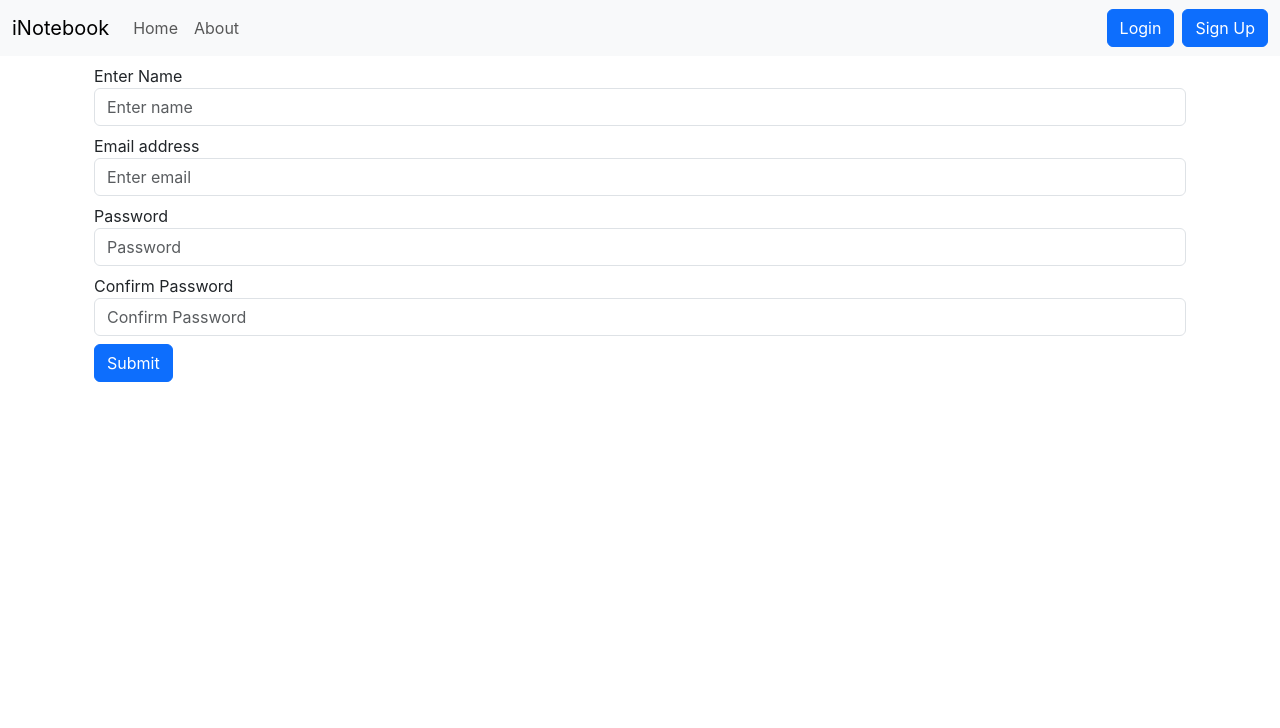
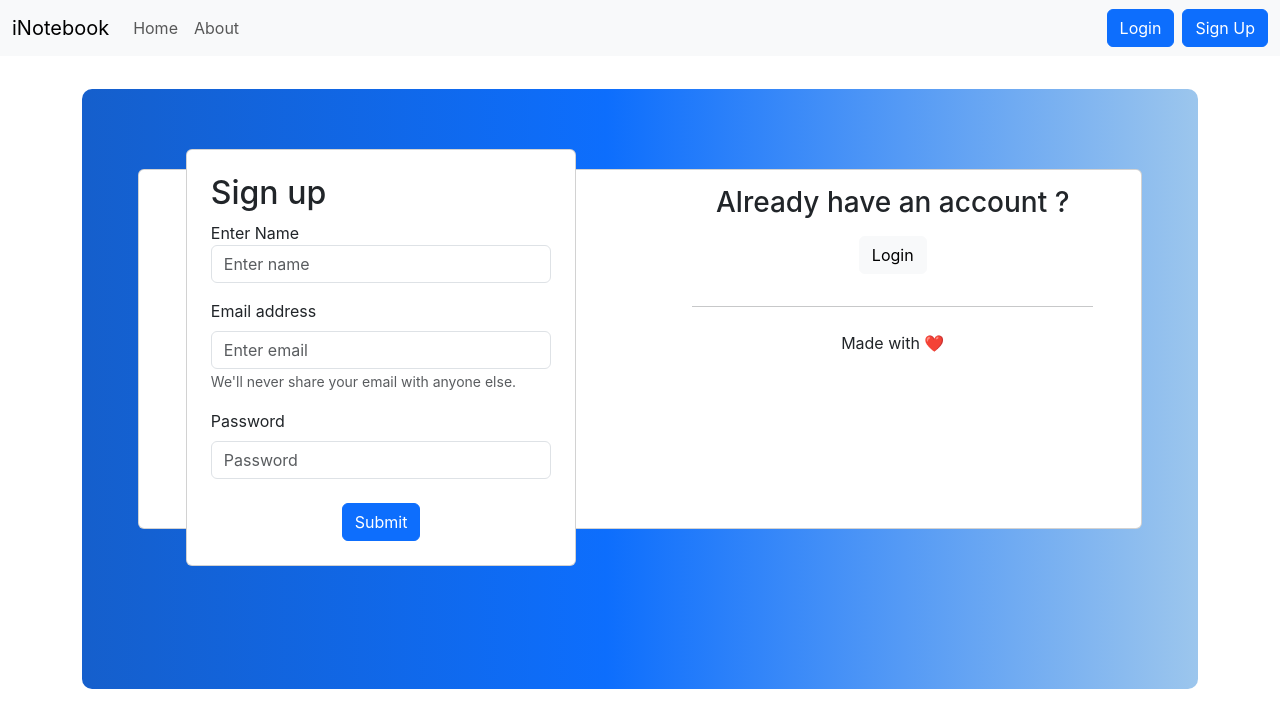
Before and after one commit to abhishek-ag7003/ApnaNotes-React-App, a React (Create React App) app in the folder client/: page /signup in a window 1280 px wide. Shown: the top 728 px of the page. Built offline with nearby package versions, Linux system fonts and the light colour scheme.

Commit message:
code refactor

```diff
--- a/client/src/components/Authentication.js
+++ b/client/src/components/Authentication.js
@@ -1,12 +1,23 @@
 import React from "react";
+import { Link } from "react-router-dom";
 
 const Authentication = () => {
   return (
-    <div className="d-flex justify-content-center align-items-center ">
-      <div className="my-6 d-flex flex-column justify-content-center">
-        <h3 className="">Authentication required</h3>
+    <div className="d-flex  flex-column align-items-center justify-content-center" style={{width:"100%", height:"90vh"}} >
+    <div className="  d-flex flex-column align-items-center justify-content-center" style={{width:"80%", height:"70vh"}}>
+      <div className="d-flex flex-column align-items-center" >
+    <h3 className="">Authentication required</h3>
         <p>Please login in to access the page</p>
+        <div>
+          <Link className="btn btn-secondary my-2 mx-2 px-3" to="/login">Login</Link>
+          <Link className="btn btn-secondary my-2 mx-2 px-3" to="/signup">Sign up</Link>
+        </div>
+        <div className="p-3 d-flex flex-column align-items-center">
+              <div>Made with ❤️</div>
+            </div>
+
       </div>
+    </div>
     </div>
   );
 };
--- a/client/src/components/Login.css
+++ b/client/src/components/Login.css
@@ -1,11 +1,15 @@
 
-.card-wrapper{
+.cardWrapper{
     background:linear-gradient(90deg, rgba(21,95,204,1) 0%, rgba(13,110,253,1) 47%, rgba(156,198,237,1) 100%);
     width:100%;
-    height:60vh;
-    margin-top: 8%;
+    height:70vh;
+    margin-top: 3%;
     border-radius:10px;
     padding: 5%;
 
 
 };
+
+.rightBox{
+    width: 10%;
+}
--- a/client/src/components/Login.js
+++ b/client/src/components/Login.js
@@ -1,45 +1,65 @@
-import React, {useState} from "react";
-import {useNavigate} from "react-router-dom";
+import React, { useState } from "react";
+import {  useNavigate, Link } from "react-router-dom";
+
 import "./Login.css";
 
 const Login = (props) => {
-  let navigate = useNavigate()
-  const [credentials, setCredentials] = useState({email:"", password:""})
-  const onChange = (e)=>{
-    setCredentials({...credentials,[e.target.name]:e.target.value})
-  }
+  let navigate = useNavigate();
+  const [credentials, setCredentials] = useState({ email: "", password: "" });
+  const onChange = (e) => {
+    setCredentials({ ...credentials, [e.target.name]: e.target.value });
+  };
   const handleSubmit = async (e) => {
     e.preventDefault();
 
-    const response = await fetch("http://localhost:5000/api/auth/login",{
-      method:"POST",
-      headers:{
-        "Content-Type":"application/json"
+    const response = await fetch("http://localhost:5000/api/auth/login", {
+      method: "POST",
+      headers: {
+        "Content-Type": "application/json",
       },
-      body:JSON.stringify({email:credentials.email, password:credentials.password})
-    })
+      body: JSON.stringify({
+        email: credentials.email,
+        password: credentials.password,
+      }),
+    });
     const json = await response.json();
-    if(json.success){
+    if (json.success) {
       //redirect
-      localStorage.setItem('token',json.auth_token)
-      navigate("/")
-      props.showAlert("Successfully Logged in","success")
-
+      sessionStorage.setItem("token", json.auth_token);
+      navigate("/");
+      props.showAlert("Successfully Logged in", "success");
+    } else {
+      props.showAlert("Invalid Credentials", "danger");
     }
-    else{
-      props.showAlert("Invalid Credentials","danger")
-    }
-    console.log(json)
+    console.log(json);
   };
 
   return (
     <div>
-      <div className="card-wrapper">
-      <div className="card">
-        <div className="container card d-flex" style={{"padding":"50px"}}>
-        <form onSubmit={handleSubmit}>
-          <div className="form-group">
-            <label htmlFor="email">Email address</label>
+      <div className="cardWrapper  position-relative">
+        <div className="card mt-4  whiteBox d-flex flex-row justify-content-end" style={{width:"100%", height:"34vh", zIndex:"1"}} >
+          <div className="  rightBox mx-5" style={{width:"40%"}} >
+            <div className="p-3 d-flex flex-column align-items-center">
+              <h3 className="text-dark">First time here ?</h3>
+              <Link to="/signup" className="nav-link text-primary my-2">
+              <div className="btn btn-light">Sign up</div>
+
+              </Link>
+            </div>
+            <hr className="my-2"/>
+            <div className="p-3 d-flex flex-column align-items-center">
+              <div>Made with ❤️</div>
+            </div>
+          </div>
+          </div>
+          <div className=" card d-flex position-absolute ms-5" style={{ width: "35%", zIndex:"2", top:"10%" }} id="form-container">
+            <form onSubmit={handleSubmit} className="">
+              <div className="m-4">
+                <h2>Login</h2>
+                <div className="form-group my-2">
+                  <label htmlFor="email" className="my-2">
+                    Email address
+                  </label>
                   <input
                     type="email"
                     name="email"
@@ -54,8 +74,10 @@ const Login = (props) => {
                     We'll never share your email with anyone else.
                   </small>
                 </div>
-          <div className="form-group">
-            <label htmlFor="exampleInputPassword1">Password</label>
+                <div className="form-group my-2">
+                  <label htmlFor="exampleInputPassword1" className="my-2">
+                    Password
+                  </label>
                   <input
                     type="password"
                     name="password"
@@ -66,16 +88,13 @@ const Login = (props) => {
                     placeholder="Password"
                   />
                 </div>
-
-          <button
-            type="submit"
-            className="btn btn-primary"
-
-          >
+                <div className="d-flex justify-content-center my-4">
+                  <button type="submit" className="btn btn-primary ">
                     Submit
                   </button>
+                </div>
+              </div>
             </form>
-        </div>
           </div>
         </div>
     </div>
--- a/client/src/components/Navbar.js
+++ b/client/src/components/Navbar.js
@@ -1,31 +1,55 @@
-import React,{useEffect} from 'react'
-import { Link, useLocation, useNavigate } from 'react-router-dom'
+import React, { useEffect } from "react";
+import { Link, useLocation, useNavigate } from "react-router-dom";
 
 function Navbar() {
-  const navigate = useNavigate()
+  const navigate = useNavigate();
   const location = useLocation();
-  useEffect(()=>{
-    console.log(location.pathname)
-  },[location])
-  const handleLogout =()=>{
-    localStorage.removeItem('token');
-    navigate('/login')
-
-  }
+  useEffect(() => {
+    console.log(location.pathname);
+  }, [location]);
+  const handleLogout = () => {
+    sessionStorage.removeItem("token");
+    navigate("/authentication");
+  };
   return (
     <nav className="navbar navbar-expand-lg bg-body-tertiary">
       <div className="container-fluid">
-    <Link className="navbar-brand" to="/">iNotebook</Link>
-    <button className="navbar-toggler" type="button" data-bs-toggle="collapse" data-bs-target="#navbarSupportedContent" aria-controls="navbarSupportedContent" aria-expanded="false" aria-label="Toggle navigation">
+        <Link className="navbar-brand" to="/">
+          iNotebook
+        </Link>
+        <button
+          className="navbar-toggler"
+          type="button"
+          data-bs-toggle="collapse"
+          data-bs-target="#navbarSupportedContent"
+          aria-controls="navbarSupportedContent"
+          aria-expanded="false"
+          aria-label="Toggle navigation"
+        >
           <span className="navbar-toggler-icon"></span>
         </button>
         <div className="collapse navbar-collapse" id="navbarSupportedContent">
           <ul className="navbar-nav me-auto mb-2 mb-lg-0">
             <li className="nav-item">
-          <Link className={`nav-link ${location.pathname === "/" ? "active":""}`} aria-current="page" to="/">Home</Link>
+              <Link
+                className={`nav-link ${
+                  location.pathname === "/" ? "active" : ""
+                }`}
+                aria-current="page"
+                to="/"
+              >
+                Home
+              </Link>
             </li>
             <li className="nav-item">
-          <Link className={`nav-link ${location.pathname === "/about" ? "active":""}`} to="/about">About</Link>
+              <Link
+                className={`nav-link ${
+                  location.pathname === "/about" ? "active" : ""
+                }`}
+                to="/about"
+              >
+                About
+              </Link>
             </li>
             {/* <li className="nav-item dropdown">
           <Link className="nav-link dropdown-toggle" to="/" role="button" data-bs-toggle="dropdown" aria-expanded="false">
@@ -46,14 +70,32 @@ function Navbar() {
         <input className="form-control me-2" type="search" placeholder="Search" aria-label="Search"/>
         <button className="btn btn-outline-success" type="submit">Search</button>
       </form> */}
-      {!localStorage.getItem('token')?<form className="d-flex" >
-      <Link to="/login" className="btn btn-primary mx-2 "  aria-disabled="true">Login</Link>
-      <Link to="/signup" className="btn btn-primary "  aria-disabled="true">Sign Up</Link>
-      </form>:<button className='btn btn-primary' onClick={handleLogout}>Logout</button>}
+          {!sessionStorage.getItem("token") ? (
+            <form className="d-flex">
+              <Link
+                to="/login"
+                className="btn btn-primary mx-2 "
+                aria-disabled="true"
+              >
+                Login
+              </Link>
+              <Link
+                to="/signup"
+                className="btn btn-primary "
+                aria-disabled="true"
+              >
+                Sign Up
+              </Link>
+            </form>
+          ) : (
+            <button className="btn btn-primary" onClick={handleLogout}>
+              Logout
+            </button>
+          )}
         </div>
       </div>
     </nav>
-  )
+  );
 }
 
-export default Navbar
+export default Navbar;
--- a/client/src/components/Notes.js
+++ b/client/src/components/Notes.js
@@ -1,71 +1,127 @@
-import React from 'react'
-import { useContext, useEffect, useRef, useState } from 'react';
-import { useNavigate } from 'react-router-dom';
-import noteContext from  "../context/Notes/NoteContext"
-import AddNotes from './AddNotes';
-import NoteItem from './NoteItem';
+import React from "react";
+import { useContext, useEffect, useRef, useState } from "react";
+import { useNavigate } from "react-router-dom";
+import noteContext from "../context/Notes/NoteContext";
+import AddNotes from "./AddNotes";
+import NoteItem from "./NoteItem";
 
 function Notes(props) {
   const navigate = useNavigate();
-  const {showAlert} = props;
-  const [noteState, setNoteState] = useState({title:"", description:"", tag:""})
-    const context = useContext(noteContext)
-    const {notes, fetchNotes, editNote} = context;
+  const { showAlert } = props;
+  const [noteState, setNoteState] = useState({
+    title: "",
+    description: "",
+    tag: "",
+  });
+  const context = useContext(noteContext);
+  const { notes, fetchNotes, editNote } = context;
   const ref = useRef(null);
-    const refClose = useRef(null)
+  const refClose = useRef(null);
   useEffect(() => {
     console.log("stared mounted");
-      if(localStorage.getItem('token')){
+    if (sessionStorage.getItem("token")) {
       fetchNotes();
-      }
-      else{
-        navigate("/authentication")
+    } else {
+      navigate("/authentication");
     }
     console.log("Done mounted");
     // eslint-disable-next-line
-    },[]);
-    const updateNote = async (currentNote)=>{
+  }, []);
+  const updateNote = async (currentNote) => {
     ref.current.click();
-      console.log("click")
-      setNoteState(currentNote)
-      console.log(noteState)
+    console.log("click");
+    setNoteState(currentNote);
+    console.log(noteState);
     // props.showAlert("Notes updated successfully","danger")
+  };
+
+  const handleSubmit = async (e) => {
+    console.log(noteState);
+    await editNote(
+      noteState._id,
+      noteState.title,
+      noteState.description,
+      noteState.tag
+    );
+    refClose.current.click();
+    fetchNotes();
+  };
+  const handleOnChange = (e) => {
+    setNoteState({ ...noteState, [e.target.name]: e.target.value });
+  };
+  const bgStyle = {
+    width: "100%",
+    height: "30vh",
+    background:
+      "linear-gradient(90deg, rgba(21,95,204,1) 0%, rgba(13,110,253,1) 47%, rgba(156,198,237,1) 100%)",
+    borderRadius:"10px"
+
+  };
+  const addNoteStyle = {
+    width:"90%",
+    height:"62vh",
+    borderRadius:"10px",
+    position:"absolute",
+    zIndex:"2",
+    top:"12%",
+    left:"5%",
+    background:"white"
 
 
   }
 
-    const handleSubmit = async (e)=>{
-      console.log(noteState)
-      await editNote(noteState._id,noteState.title,noteState.description,noteState.tag)
-      refClose.current.click();
-      fetchNotes();
+  return (
+    <div className="position-relative ">
+      <div className="container shadow-lg p-3 mb-5 bg-body-tertiary rounded" style={addNoteStyle}>
+      <AddNotes showAlert={showAlert} />
+      </div>
+      <div className="d-flex flex-row justify-content-center" style={bgStyle}>
+        {/* <div className="d-flex flex-column align-items-center">
+        <h1 className="text-light mt-3">Add Notes</h1> */}
+        <div className=" d-flex flex-row justify-content-center mt-4" >
+        <h4 className=" text-light font-monospace">Organize Your Notes with iNotebook!</h4>
+        {/* </div> */}
+        </div>
 
-    }
-    const handleOnChange =(e)=>{
-      setNoteState({...noteState, [e.target.name]:e.target.value})
-    }
-
-  return (
-    <>
-    <AddNotes showAlert={showAlert} />
-
-<button type="button" className="btn btn-primary d-none" ref={ref} data-bs-toggle="modal" data-bs-target="#exampleModal">
+      </div>
+      <button
+        type="button"
+        className="btn btn-primary d-none"
+        ref={ref}
+        data-bs-toggle="modal"
+        data-bs-target="#exampleModal"
+      >
         Launch demo modal
       </button>
-
-<div className="modal fade" id="exampleModal" tabIndex="-1" role="dialog" aria-labelledby="exampleModalLabel" aria-hidden="true">
+      <div
+        className="modal fade"
+        id="exampleModal"
+        tabIndex="-1"
+        role="dialog"
+        aria-labelledby="exampleModalLabel"
+        aria-hidden="true"
+      >
         <div className="modal-dialog" role="document">
           <div className="modal-content">
             <div className="modal-header">
-        <h5 className="modal-title" id="exampleModalLabel">Add note</h5>
-        <button type="button" className="close" data-bs-dismiss="modal" aria-label="Close">
+              <h5 className="modal-title" id="exampleModalLabel">
+                Add note
+              </h5>
+              <button
+                type="button"
+                className="close"
+                data-bs-dismiss="modal"
+                aria-label="Close"
+              >
                 <span aria-hidden="true">&times;</span>
               </button>
             </div>
             <div className="modal-body">
               <form>
                 <div className="form-group my-3">
-            <label htmlFor="title" className="my-2">Title</label>
+                  <label htmlFor="title" className="my-2">
+                    Title
+                  </label>
                   <input
                     type="text"
                     className="form-control"
@@ -75,11 +131,12 @@ function Notes(props) {
                     placeholder="Enter Title"
                     value={noteState.title}
                     onChange={handleOnChange}
-
                   />
                 </div>
                 <div className="form-group my-3">
-            <label htmlFor="description" className="my-2">Notes</label>
+                  <label htmlFor="description" className="my-2">
+                    Notes
+                  </label>
                   <input
                     type="text"
                     className="form-control"
@@ -88,13 +145,13 @@ function Notes(props) {
                     placeholder="Type Something....."
                     onChange={handleOnChange}
                     value={noteState.description}
-
-
                   />
                 </div>
 
                 <div className="form-group my-3">
-            <label htmlFor="tag" className="my-2">Tag</label>
+                  <label htmlFor="tag" className="my-2">
+                    Tag
+                  </label>
                   <input
                     type="text"
                     className="form-control"
@@ -103,28 +160,42 @@ function Notes(props) {
                     placeholder="Type Something....."
                     onChange={handleOnChange}
                     value={noteState.tag}
-
-
                   />
                 </div>
               </form>
             </div>
             <div className="modal-footer">
-        <button ref={refClose} type="button" className="btn btn-secondary" data-bs-dismiss="modal">Close</button>
-        <button type="button" className="btn btn-primary" onClick={handleSubmit}>Update Note</button>
+              <button
+                ref={refClose}
+                type="button"
+                className="btn btn-secondary"
+                data-bs-dismiss="modal"
+              >
+                Close
+              </button>
+              <button
+                type="button"
+                className="btn btn-primary"
+                onClick={handleSubmit}
+              >
+                Update Note
+              </button>
             </div>
           </div>
         </div>
       </div>
-
-   { notes.length !==0 && <div className='row my-3'>
+      {notes.length !== 0 && (
+        <div className="row" style={{ margin:" 32% 5% 0px 5%"}}>
           <h2>Your Notes</h2>
-        {notes.map((notes)=>{
-          return <NoteItem  key={notes._id} updateNote={updateNote} notes={notes}/>
+          {notes.map((notes) => {
+            return (
+              <NoteItem key={notes._id} updateNote={updateNote} notes={notes} />
+            );
           })}
-    </div>}
-    </>
-  )
+        </div>
+      )}
+    </div>
+  );
 }
 
-export default Notes
+export default Notes;
--- a/client/src/components/SignUp.js
+++ b/client/src/components/SignUp.js
@@ -1,39 +1,135 @@
-import React,{useState} from 'react'
-import {useNavigate} from "react-router-dom";
+import React, { useState } from "react";
+import { Link, useNavigate } from "react-router-dom";
+import "./Login.css";
 
 
 const SignUp = (props) => {
-  let navigate = useNavigate()
+  let navigate = useNavigate();
 
-  const [credentials, setCredentials] = useState({name:"",email:"", password:"",cpassword:""})
-  const onChange = (e)=>{
-    setCredentials({...credentials,[e.target.name]:e.target.value})
-  }
+  const [credentials, setCredentials] = useState({
+    name: "",
+    email: "",
+    password: "",
+  });
+  const onChange = (e) => {
+    setCredentials({ ...credentials, [e.target.name]: e.target.value });
+  };
   const handleSubmit = async (e) => {
     e.preventDefault();
 
-    const response = await fetch("http://localhost:5000/api/auth/createuser",{
-      method:"POST",
-      headers:{
-        "Content-Type":"application/json"
+    const response = await fetch("http://localhost:5000/api/auth/createuser", {
+      method: "POST",
+      headers: {
+        "Content-Type": "application/json",
       },
-      body:JSON.stringify({name:credentials.name,email:credentials.email, password:credentials.password})
-    })
+      body: JSON.stringify({
+        name: credentials.name,
+        email: credentials.email,
+        password: credentials.password,
+      }),
+    });
     const json = await response.json();
-    if(json.success){
+    if (json.success) {
       //redirect
-      localStorage.setItem('token',json.auth_token)
-      navigate("/")
-      props.showAlert("Account created Successfully","success")
+      sessionStorage.setItem("token", json.auth_token);
+      navigate("/");
+      props.showAlert("Account created Successfully", "success");
+    } else {
+      props.showAlert("Invalid Credentials", "danger");
     }
-    else{
-      props.showAlert("Invalid Credentials","danger")
-    }
-    console.log(json)
+    console.log(json);
   };
   return (
-    <div className='container'>
+    // <div className="container">
+    //   <form onSubmit={handleSubmit}>
+    //     <div className="form-group my-2">
+    //       <label htmlFor="name">Enter Name</label>
+    //       <input
+    //         type="text"
+    //         name="name"
+    //         className="form-control"
+    //         id="name"
+    //         value={credentials.name}
+    //         onChange={onChange}
+    //         aria-describedby="name"
+    //         placeholder="Enter name"
+    //         minLength={2}
+    //       />
+    //     </div>
+
+    //     <div className="form-group my-2">
+    //       <label htmlFor="email">Email address</label>
+    //       <input
+    //         type="email"
+    //         name="email"
+    //         className="form-control"
+    //         id="email"
+    //         value={credentials.email}
+    //         onChange={onChange}
+    //         aria-describedby="emailHelp"
+    //         placeholder="Enter email"
+    //       />
+    //     </div>
+    //     <div className="form-group my-2">
+    //       <label htmlFor="exampleInputPassword1">Password</label>
+    //       <input
+    //         type="password"
+    //         name="password"
+    //         value={credentials.password}
+    //         onChange={onChange}
+    //         className="form-control"
+    //         id="password"
+    //         placeholder="Password"
+    //         minLength={5}
+    //       />
+    //     </div>
+    //     <div className="form-group my-2">
+    //       <label htmlFor="cpassword">Confirm Password</label>
+    //       <input
+    //         type="password"
+    //         name="cpassword"
+    //         value={credentials.cpassword}
+    //         onChange={onChange}
+    //         className="form-control"
+    //         id="cpassword"
+    //         placeholder="Confirm Password"
+    //         minLength={5}
+    //       />
+    //     </div>
+    //     <button type="submit" className="btn btn-primary">
+    //       Submit
+    //     </button>
+    //   </form>
+    // </div>
+
+    <div>
+      <div className="cardWrapper  position-relative" style={{height:"75vh"}}>
+        <div
+          className="card mt-4  whiteBox d-flex flex-row justify-content-end"
+          style={{ width: "100%", height: "45vh", zIndex: "1" }}
+        >
+          <div className="  rightBox mx-5" style={{ width: "40%" }}>
+            <div className="p-3 d-flex flex-column align-items-center">
+              <h3 className=" text-nowrap text-dark">Already have an account ?</h3>
+              <Link to="/login" className="nav-link my-2 text-primary">
+
+                <div className="btn btn-light">Login</div>
+              </Link>
+            </div>
+            <hr className="my-2" />
+            <div className="p-3 d-flex flex-column align-items-center">
+              <div>Made with ❤️</div>
+            </div>
+          </div>
+        </div>
+        <div
+          className=" card d-flex position-absolute ms-5"
+          style={{ width: "35%", zIndex: "2", top: "10%" }}
+          id="form-container"
+        >
           <form onSubmit={handleSubmit}>
+            <div className="m-4">
+              <h2>Sign up</h2>
               <div className="form-group my-2">
                 <label htmlFor="name">Enter Name</label>
                 <input
@@ -47,11 +143,11 @@ const SignUp = (props) => {
                   placeholder="Enter name"
                   minLength={2}
                 />
-
               </div>
-
               <div className="form-group my-2">
-            <label htmlFor="email">Email address</label>
+                <label htmlFor="email" className="my-2">
+                  Email address
+                </label>
                 <input
                   type="email"
                   name="email"
@@ -62,10 +158,14 @@ const SignUp = (props) => {
                   aria-describedby="emailHelp"
                   placeholder="Enter email"
                 />
-
+                <small id="emailHelp" className="form-text text-muted">
+                  We'll never share your email with anyone else.
+                </small>
               </div>
               <div className="form-group my-2">
-            <label htmlFor="exampleInputPassword1">Password</label>
+                <label htmlFor="exampleInputPassword1" className="my-2">
+                  Password
+                </label>
                 <input
                   type="password"
                   name="password"
@@ -74,34 +174,20 @@ const SignUp = (props) => {
                   className="form-control"
                   id="password"
                   placeholder="Password"
-              minLength={5}
-
                 />
               </div>
-          <div className="form-group my-2">
-            <label htmlFor="cpassword">Confirm Password</label>
-            <input
-              type="password"
-              name="cpassword"
-              value={credentials.cpassword}
-              onChange={onChange}
-              className="form-control"
-              id="cpassword"
-              placeholder="Confirm Password"
-              minLength={5}
 
-            />
-          </div>
-          <button
-            type="submit"
-            className="btn btn-primary"
-
-          >
+              <div className="d-flex justify-content-center my-4">
+                <button type="submit" className="btn btn-primary ">
                   Submit
                 </button>
+              </div>
+            </div>
           </form>
         </div>
-  )
-}
+      </div>
+    </div>
+  );
+};
 
-export default SignUp
+export default SignUp;
```
Also changed, not shown: client/src/components/AddNotes.js (+15 -7 lines), client/src/context/Notes/NoteState.js (+12 -13 lines), 1 other file (tests, documents, lock files or other folders). Lines whose indentation alone changed are shown as unchanged.
